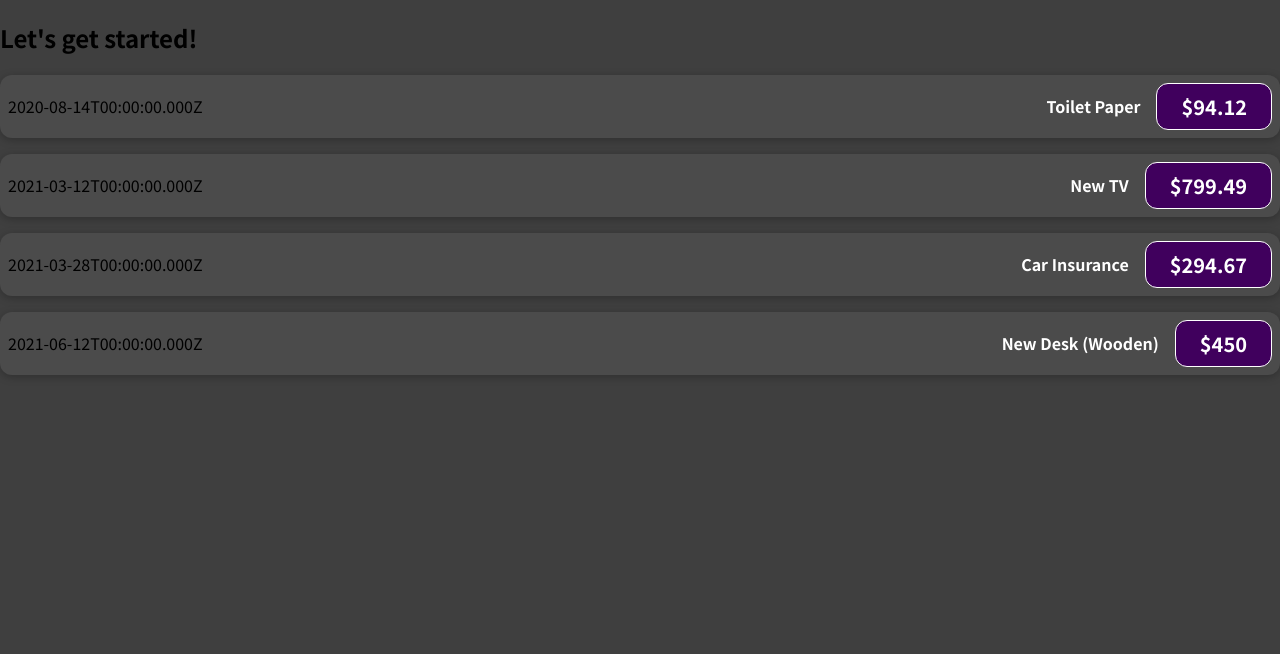
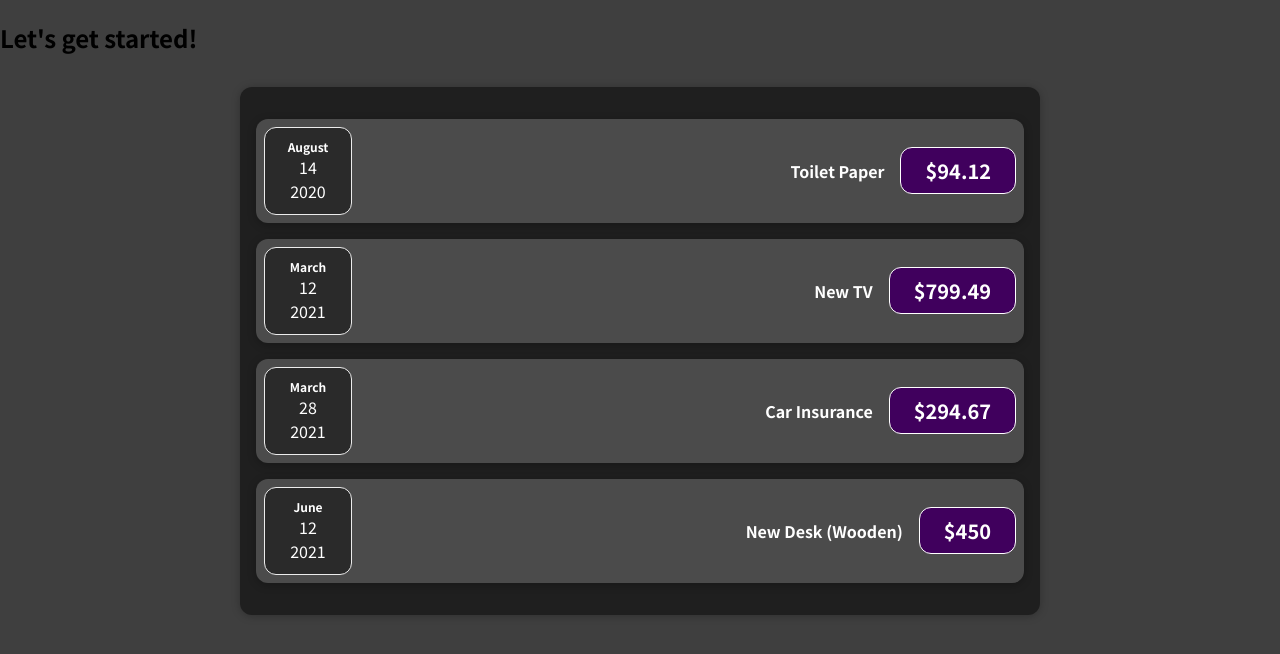
Before and after one commit to CarolinaMaffia/React-Course, a JavaScript app: page / in a window 1280 px wide. Shown: the top 654 px of the page. Built offline with nearby package versions, Linux system fonts and the light colour scheme.

Commit message:
assignament 1

```diff
--- a/src/App.js
+++ b/src/App.js
@@ -1,4 +1,5 @@
 import ExpenseItem from './components/ExpenseItem';
+import Expenses from './components/Expenses';
 
 function App() {
 
@@ -32,26 +33,7 @@ function App() {
   return (
     <div>
       <h2>Let's get started!</h2>
-      <ExpenseItem
-        title={expenses[0].title}
-        amount={expenses[0].amount}
-        date={expenses[0].date}
-      />
-      <ExpenseItem
-        title={expenses[1].title}
-        amount={expenses[1].amount}
-        date={expenses[1].date}
-      />
-      <ExpenseItem
-        title={expenses[2].title}
-        amount={expenses[2].amount}
-        date={expenses[2].date}
-      />
-      <ExpenseItem
-        title={expenses[3].title}
-        amount={expenses[3].amount}
-        date={expenses[3].date}
-      />
+      <Expenses expenses={expenses} />
 
     </div>
   );
--- /dev/null
+++ b/src/components/ExpenseDate.js
@@ -0,0 +1,18 @@
+import './expenseDate.css';
+
+function ExpenseDate(props) {
+
+    const month = props.date.toLocaleString('en-US', { month: 'long' });
+    const day = props.date.toLocaleString('en-US', { day: '2-digit' });
+    const year = props.date.getFullYear();
+
+    return (
+        <div className="expense-date">
+            <div className="expense-date__month">{month}</div>
+            <div className="expense-day">{day}</div>
+            <div className="expense-year">{year}</div>
+        </div>
+    )
+}
+
+export default ExpenseDate;
--- a/src/components/ExpenseItem.js
+++ b/src/components/ExpenseItem.js
@@ -1,10 +1,13 @@
+import ExpenseDate from './ExpenseDate';
 import './expenseItem.css';
 
 function ExpenseItem(props) {
 
     return (
         <div className="expense-item">
-            <div className="expense-item__description">{props.date.toISOString()}</div>
+            <div className="expense-item__description">
+                <ExpenseDate date={props.date} />
+            </div>
             <div>
                 <h2>{props.title}</h2>
             </div>
--- /dev/null
+++ b/src/components/Expenses.js
@@ -0,0 +1,33 @@
+import ExpenseItem from "./ExpenseItem";
+import './expenses.css';
+
+
+function Expenses(props) {
+
+    return (
+        <div className="expenses">
+            <ExpenseItem
+                title={props.expenses[0].title}
+                amount={props.expenses[0].amount}
+                date={props.expenses[0].date}
+            />
+            <ExpenseItem
+                title={props.expenses[1].title}
+                amount={props.expenses[1].amount}
+                date={props.expenses[1].date}
+            />
+            <ExpenseItem
+                title={props.expenses[2].title}
+                amount={props.expenses[2].amount}
+                date={props.expenses[2].date}
+            />
+            <ExpenseItem
+                title={props.expenses[3].title}
+                amount={props.expenses[3].amount}
+                date={props.expenses[3].date}
+            />
+        </div>
+    );
+}
+
+export default Expenses;
--- /dev/null
+++ b/src/components/expenseDate.css
@@ -0,0 +1,26 @@
+.expense-date {
+    display: flex;
+    flex-direction: column;
+    width: 5.5rem;
+    height: 5.5rem;
+    border: 1px solid #ececec;
+    background-color: #2a2a2a;
+    color: white;
+    border-radius: 12px;
+    align-items: center;
+    justify-content: center;
+  }
+
+  .expense-date__month {
+    font-size: 0.75rem;
+    font-weight: bold;
+  }
+
+  .expense-date__year {
+    font-size: 0.75rem;
+  }
+
+  .expense-date__day {
+    font-size: 1.5rem;
+    font-weight: bold;
+  }
--- /dev/null
+++ b/src/components/expenses.css
@@ -0,0 +1,9 @@
+.expenses {
+    padding: 1rem;
+    background-color: rgb(31, 31, 31);
+    margin: 2rem auto;
+    width: 50rem;
+    max-width: 95%;
+    border-radius: 12px;
+    box-shadow: 0 1px 8px rgba(0, 0, 0, 0.25);
+  }
```
Also changed, not shown: 1 other file (tests, documents, lock files or other folders).
